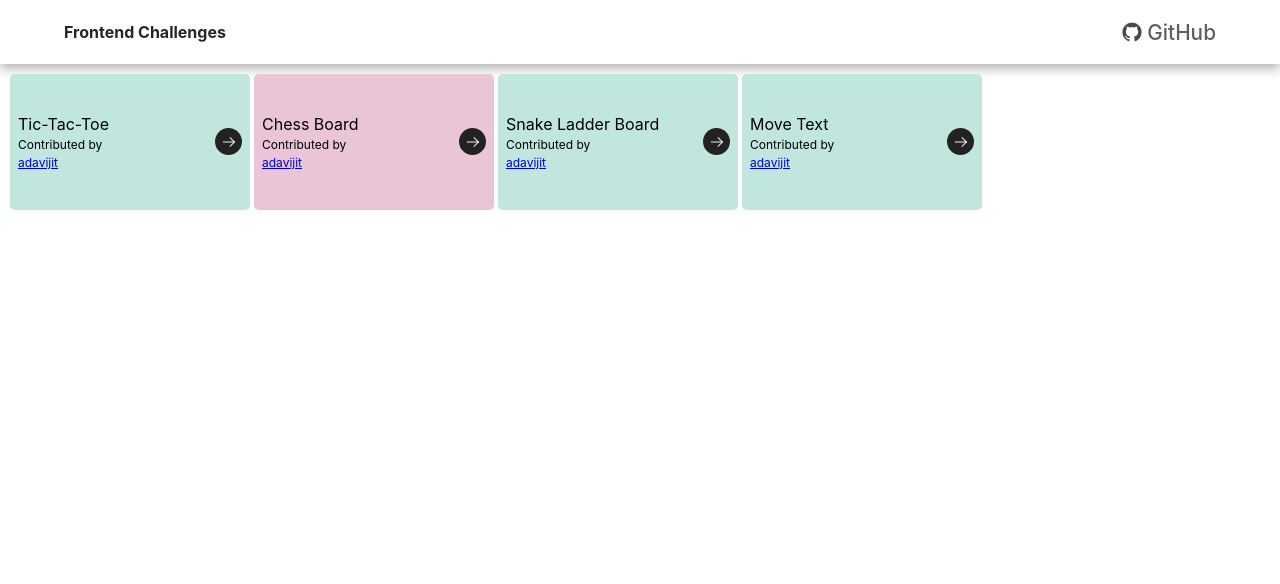
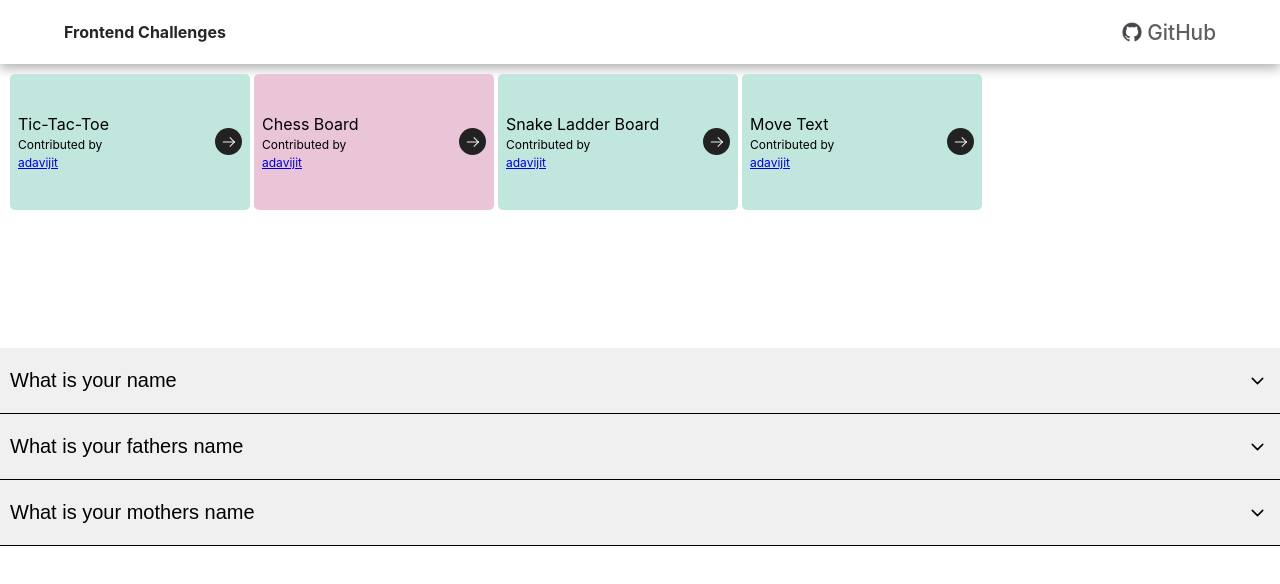
Before and after one commit to adavijit/frontend-challenges, a React (Create React App) app: page / in a window 1280 px wide. Shown: the top 584 px of the page. Built offline with nearby package versions, Linux system fonts and the light colour scheme; a web font is replaced by a local one.

Commit message:
added the basic accordian with all the functionality and smooth animation

```diff
--- a/src/App.jsx
+++ b/src/App.jsx
@@ -3,6 +3,22 @@ import "./App.css";
 import Navbar from "./Components/Navbar/Navbar";
 import challenges from "./challenges";
 import Card from "./Components/Card/Card";
+import Accordian from "./Components/Accordian/Accordian";
+
+const faqs = [
+  {
+    question: "What is your name",
+    answer: `Lorem ipsum dolor sit amet consectetur adipisicing elit. Labore vel vitae, illo ducimus eius, ut eos dolorum earum aut officiis ratione nemo libero dolores asperiores accusantium veritatis voluptatem provident minus.`,
+  },
+  {
+    question: "What is your fathers name",
+    answer: `Lorem ipsum dolor sit amet consectetur adipisicing elit. Labore vel vitae, illo ducimus eius, ut eos dolorum earum aut officiis ratione nemo libero dolores asperiores accusantium veritatis voluptatem provident minus.`,
+  },
+  {
+    question: "What is your mothers name",
+    answer: `Lorem ipsum dolor sit amet consectetur adipisicing elit. Labore vel vitae, illo ducimus eius, ut eos dolorum earum aut officiis ratione nemo libero dolores asperiores accusantium veritatis voluptatem provident minus.`,
+  },
+];
 
 const App = () => {
   const [component, setComponent] = useState(null);
@@ -25,7 +41,7 @@ const App = () => {
                   onClick={(component, source, name) => {
                     setComponent(component);
                     setSourceLink(source);
-                    setChallengeName(name)
+                    setChallengeName(name);
                   }}
                   component={value.component}
                 />
@@ -34,7 +50,11 @@ const App = () => {
         </div>
         <div className="main-div">{component}</div>
         <div className="footer-div">
-          {component && <a href={sourceLink} target="_blank" rel="noreferrer"><b>{challengeName}</b> Source Code</a>}
+          {component && (
+            <a href={sourceLink} target="_blank" rel="noreferrer">
+              <b>{challengeName}</b> Source Code
+            </a>
+          )}
 
           {component && (
             <button className="go-back-btn" onClick={() => setComponent(null)}>
@@ -43,6 +63,10 @@ const App = () => {
           )}
         </div>
       </div>
+
+      <div className="Accordian-div">
+        <Accordian accordianContent={faqs} />
+      </div>
     </div>
   );
 };
--- /dev/null
+++ b/src/Components/Accordian/Accordian.css
@@ -0,0 +1,52 @@
+.Accordian-container{
+    width: 100%;
+    background-color: #f0f0f0;
+
+
+    .AccordianItem-container{
+        border-bottom: 1px solid black;
+        overflow: hidden;
+      }
+
+      .AccordianItem-container .question-container {
+        width: 100%;
+        text-align: left;
+        padding: 20px 10px;
+        display: flex;
+        align-items: center;
+        justify-content: space-between;
+        font-weight: 500;
+        font-size: 20px;
+        background: transparent;
+        border: none;
+        cursor: pointer;
+      }
+
+      .question-container.active {
+        background-image: linear-gradient(90deg,transparent,rgba(0,0,0,0.04),transparent);
+      }
+
+      .AccordianItem-container .question-container:hover {
+        background-image: linear-gradient(90deg,transparent,rgba(0,0,0,0.04),transparent);
+      }
+
+      .AccordianItem-container .arrow {
+        width: 25px;
+        height: 25px;
+        transition: .5s ease-in-out;
+      }
+
+      .arrow.active {
+        rotate: 180deg;
+      }
+
+      .AccordianItem-container .answer-container {
+        padding: 0 1rem;
+        transition: height .4s ease-in-out;
+      }
+
+      .AccordianItem-container .answer-content {
+        padding: 1rem 0;
+        font-size: 20px;
+      }
+}
--- /dev/null
+++ b/src/Components/Accordian/Accordian.jsx
@@ -0,0 +1,50 @@
+import React, { useRef, useState } from "react";
+import "./Accordian.css";
+import DownArrow from "../../assets/downArrow.svg";
+const AccordianItem = ({ question, answer, isOpen, onClick }) => {
+  const contentHeight = useRef();
+  return (
+    <div className="AccordianItem-container">
+      <button
+        className={`question-container ${isOpen ? "active" : ""}`}
+        onClick={onClick}
+      >
+        <div className="question-content">{question}</div>
+        <img src={DownArrow} className={`arrow ${isOpen ? "active" : ""}`} />
+      </button>
+      <div
+        ref={contentHeight}
+        className="answer-container"
+        style={
+          isOpen
+            ? { height: contentHeight.current.scrollHeight }
+            : { height: "0px" }
+        }
+      >
+        <div className="answer-content">{answer}</div>
+      </div>
+    </div>
+  );
+};
+
+const Accordian = ({ accordianContent }) => {
+  const [activeIndex, setActiveIndex] = useState(null);
+
+  const handleItemClick = (index) => {
+    setActiveIndex((prevIndex) => (prevIndex === index ? null : index));
+  };
+  return (
+    <div className="Accordian-container">
+      {accordianContent.map((item, index) => (
+        <AccordianItem
+          question={item.question}
+          answer={item.answer}
+          isOpen={activeIndex === index}
+          onClick={() => handleItemClick(index)}
+        />
+      ))}
+    </div>
+  );
+};
+
+export default Accordian;
```
Also changed, not shown: src/Components/Accordian/AccordianContext.js (added, +68 -0 lines), src/assets/downArrow.svg (added).
